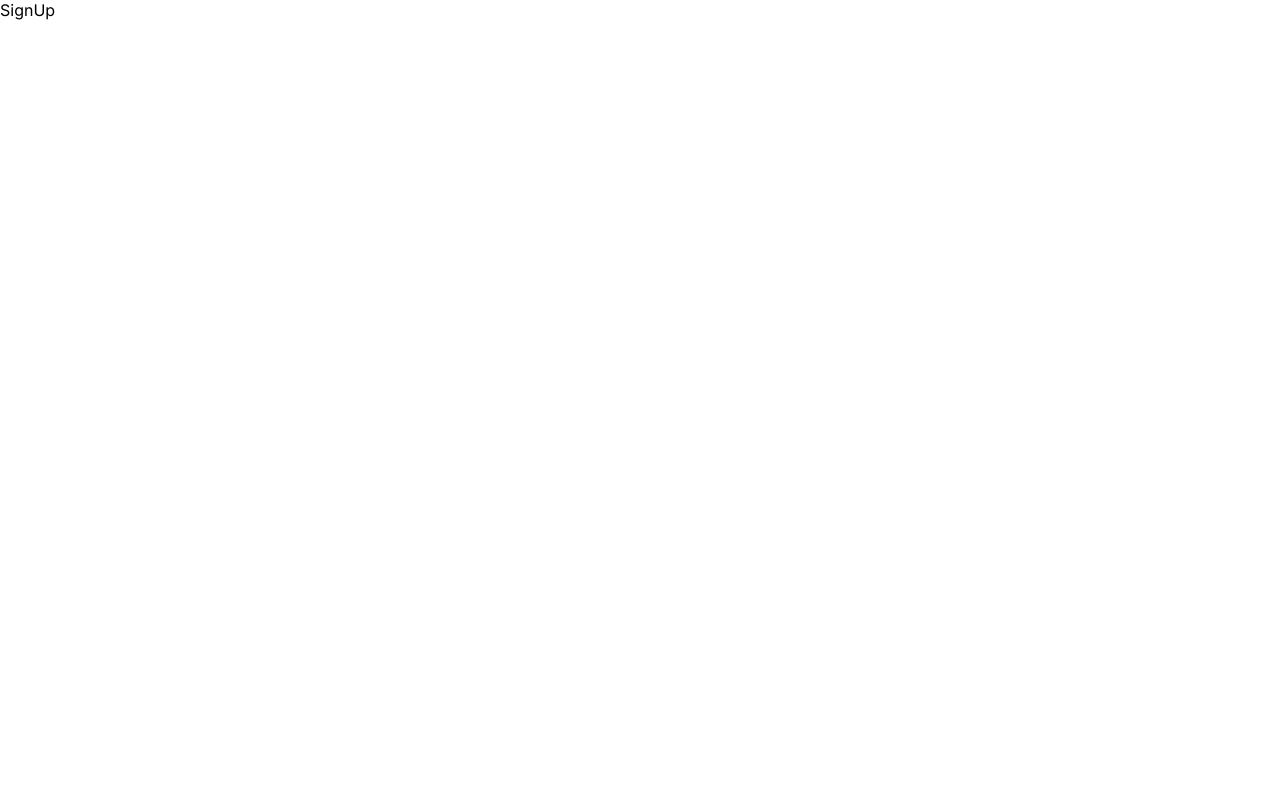
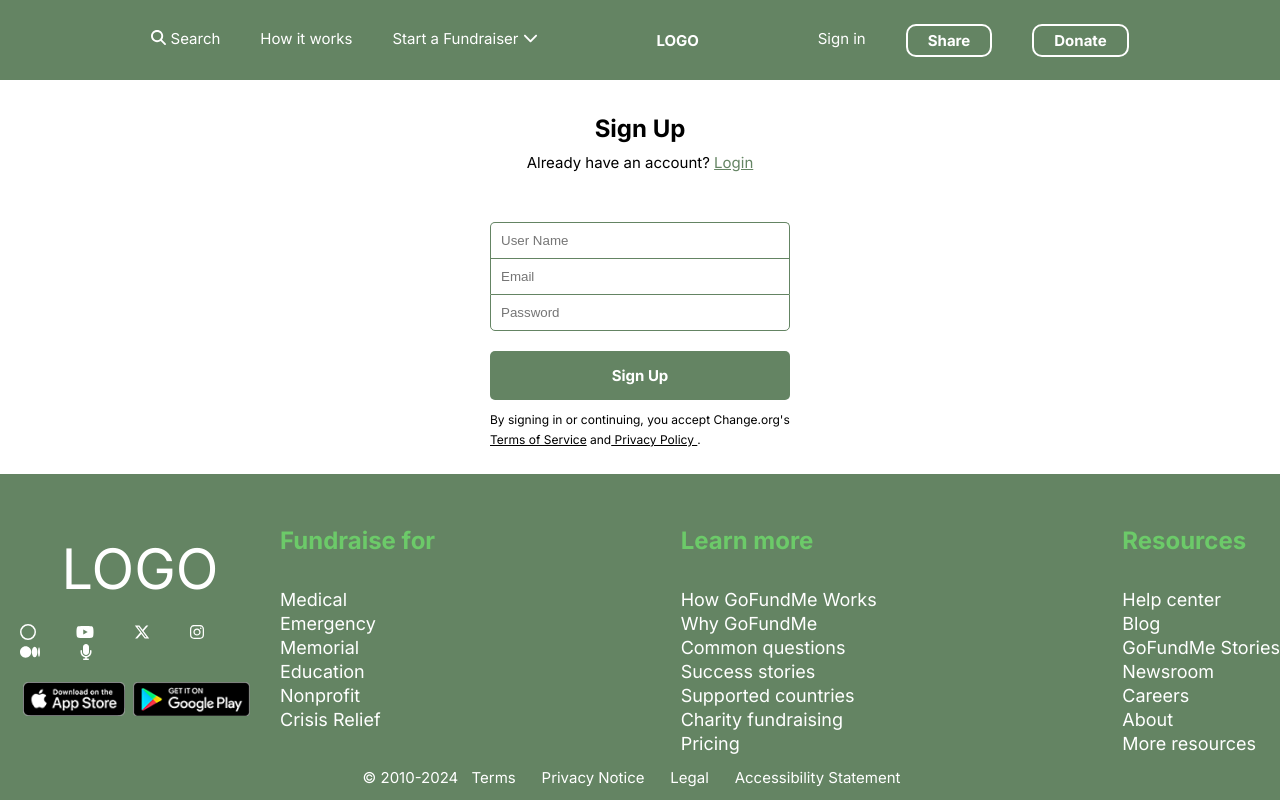
Before and after one commit to SourishBiswas23/visibility-go-fund-me, a React (Create React App) app: page /signUp in a window 1280 px wide. Built offline with nearby package versions, Linux system fonts and the light colour scheme; a small style sheet from the web is missing.

Commit message:
Added the signup page

```diff
--- a/src/components/auth/SignUp.js
+++ b/src/components/auth/SignUp.js
@@ -1,7 +1,34 @@
 import React from "react";
+import Navbar from "../common/Navbar";
+import Footer from "../common/Footer";
 
 function SignUp() {
-  return <div>SignUp</div>;
+  return (
+    <div className="page">
+      <Navbar></Navbar>
+      <div className="content">
+        <div className="heading">Sign Up</div>
+        <div>
+          Already have an account? <span className="sign-up-link">Login</span>
+        </div>
+        <div className="input-fields">
+          <input type="text" className="input-top" placeholder="User Name" />
+          <input type="text" className="input-middle" placeholder="Email" />
+          <input type="text" className="input-bottom" placeholder="Password" />
+          <div className="forgot-password-section"></div>
+          <div className="button">
+            <div className="button-text">Sign Up</div>
+          </div>
+          <div className="legal-conditions">
+            By signing in or continuing, you accept Change.org's
+            <span className="terms-of-service"> Terms of Service</span> and
+            <span className="privacy-policy"> Privacy Policy </span>.
+          </div>
+        </div>
+      </div>
+      <Footer></Footer>
+    </div>
+  );
 }
 
 export default SignUp;
--- a/src/components/styles/theme.css
+++ b/src/components/styles/theme.css
@@ -203,7 +203,13 @@
   padding: 10px;
   border-bottom: none;
 }
-
+.input-middle{
+  border-radius: 0px;
+  border: 1px solid var(--main-green);
+  background: #fff;
+  padding: 10px;
+  border-bottom: none;
+}
 .input-bottom {
   border-radius: 0px 0px 5px 5px;
   border: 1px solid var(--main-green);
@@ -223,9 +229,12 @@
 }
 
 .button {
-  padding: 15px 125px;
+  padding: 15px 0px;
   border-radius: 5px;
   background-color: var(--main-green);
+  display: flex;
+  align-items: center;
+  justify-content: center;
 }
 
 .button-text {
```
